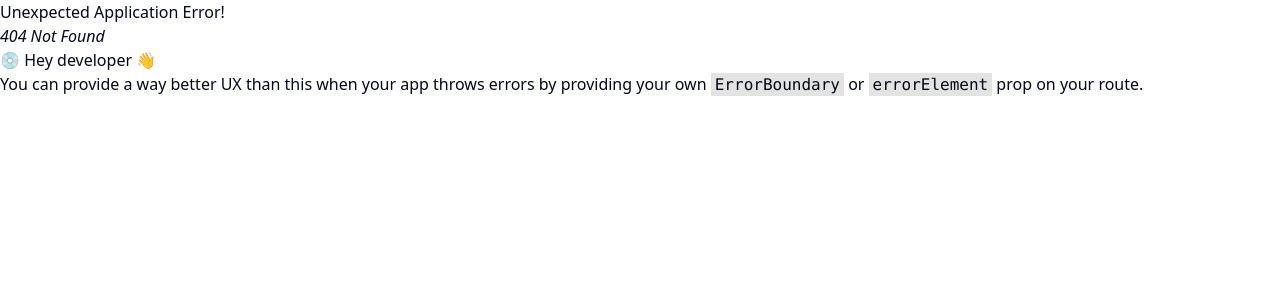
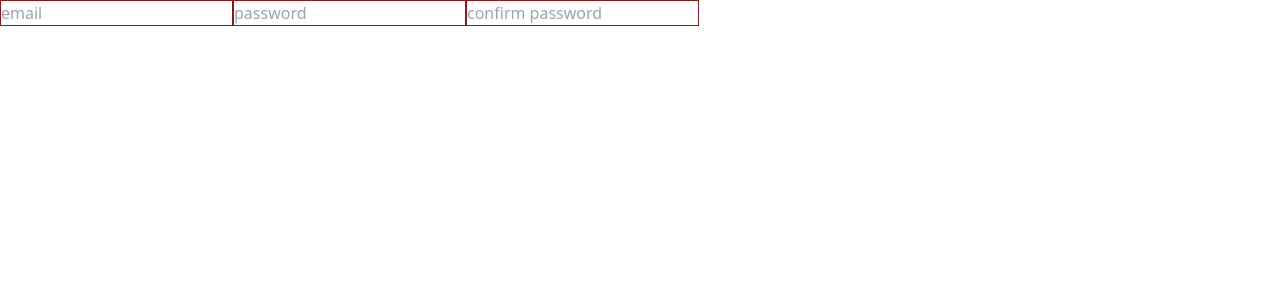
Before and after one commit to skriptFighter/Pretender, a React (Vite) app: page /signup in a window 1280 px wide. Before the commit this address had no page. Shown: the top 300 px of the page. Built offline with nearby package versions, Linux system fonts and the light colour scheme.

Commit message:
feat: useLogin,SignUp component

```diff
--- a/src/App.jsx
+++ b/src/App.jsx
@@ -6,12 +6,13 @@ import {
 } from "react-router-dom";
 
 import { ReactQueryDevtools } from "@tanstack/react-query-devtools";
+import { QueryClient, QueryClientProvider } from "@tanstack/react-query";
 
 import AppLayout from "./ui/AppLayout";
-import Home from "./pages/Home";
 import Login from "./pages/Login";
-import { QueryClient, QueryClientProvider } from "@tanstack/react-query";
 import ProtectedRoute from "./ui/ProtectedRoute";
+import SignUp from "./pages/SignUp";
+import Dashboard from "./pages/Dashboard";
 
 export default function App() {
   const router = createBrowserRouter(
@@ -25,10 +26,11 @@ export default function App() {
             </ProtectedRoute>
           }
         >
-          <Route index element={<Home />} />
+          <Route index element={<Dashboard />} />
         </Route>
 
         <Route path="login" element={<Login />} />
+        <Route path="signup" element={<SignUp />} />
       </>
     )
   );
--- /dev/null
+++ b/src/hooks/useLogin.js
@@ -0,0 +1,19 @@
+import { useMutation } from "@tanstack/react-query";
+import { login as loginApi } from "../data/users";
+import { useNavigate } from "react-router";
+
+export function useLogin() {
+  const navigate = useNavigate();
+
+  const { mutate: login, isLoading } = useMutation({
+    mutationFn: (data) => loginApi(data),
+    onSuccess: (user) => {
+      navigate("/");
+    },
+    onError: (err) => {
+      console.log("error");
+    },
+  });
+
+  return { login, isLoading };
+}
--- a/src/pages/Home.jsx
+++ b/src/pages/Dashboard.jsx
@@ -1,6 +1,6 @@
 import Note from "../ui/Note";
 
-function Home() {
+function Dashboard() {
   return (
     <div>
       <p>home</p>
@@ -9,4 +9,4 @@ function Home() {
   );
 }
 
-export default Home;
+export default Dashboard;
--- a/src/pages/Login.jsx
+++ b/src/pages/Login.jsx
@@ -1,7 +1,7 @@
 import { useForm } from "react-hook-form";
-import { login } from "../data/users";
-import { useMutation } from "@tanstack/react-query";
-import { useNavigate } from "react-router-dom";
+import { useLogin } from "../hooks/useLogin";
+import { useUser } from "../hooks/useUser";
+import { useNavigate } from "react-router";
 
 function Login() {
   const {
@@ -10,33 +10,29 @@ function Login() {
     formState: { errors },
   } = useForm();
 
+  const { login, isLoading: isLogin } = useLogin();
+  const { isAuthenticated, isLoading: isUser } = useUser();
   const navigate = useNavigate();
 
-  const { mutate, isLoading } = useMutation({
-    mutationFn: login,
-    onSuccess: (user) => {
-      navigate("/");
-    },
-    onError: (err) => {
-      console.log("error");
-    },
-  });
+  if (isUser) return <p>loading...</p>;
+  if (isAuthenticated) navigate("/");
 
   function onSubmit(data) {
-    mutate(data);
+    login(data);
   }
 
   return (
     <form onSubmit={handleSubmit(onSubmit)}>
       <input
         type="text"
-        defaultValue="email"
+        defaultValue="adelboudjema099@gmail.com"
         {...register("email", { required: true })}
         className=" border-red-900  border"
       />
 
       <input
         type="password"
+        defaultValue={"b46b6b84b82b14b7"}
         {...register("password", { required: true })}
         className=" border-red-900  border"
       />
--- a/src/pages/SignUp.jsx
+++ b/src/pages/SignUp.jsx
@@ -0,0 +1,40 @@
+import { useForm } from "react-hook-form";
+
+function SignUp() {
+  const {
+    handleSubmit,
+    register,
+    getValues,
+    formState: { errors },
+  } = useForm();
+
+  function onSubmit(data) {}
+
+  return (
+    <form onSubmit={handleSubmit(onSubmit)}>
+      <input
+        type="text"
+        placeholder="email"
+        {...register("email", { required: true })}
+        className=" border-red-900  border"
+      />
+
+      <input
+        type="password"
+        placeholder="password"
+        {...register("password", { required: true })}
+        className=" border-red-900  border"
+      />
+
+      <input
+        type="password"
+        placeholder="confirm password"
+        {...register("re-password", { required: true })}
+        className=" border-red-900  border"
+      />
+      <button type="submit"></button>
+    </form>
+  );
+}
+
+export default SignUp;
```
